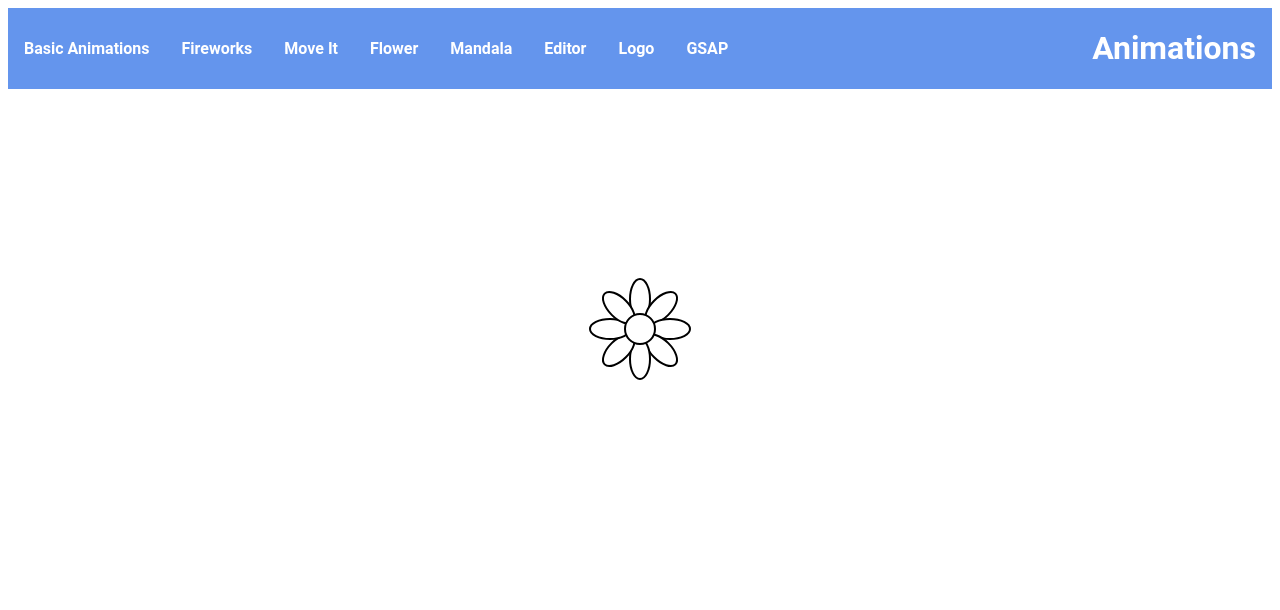
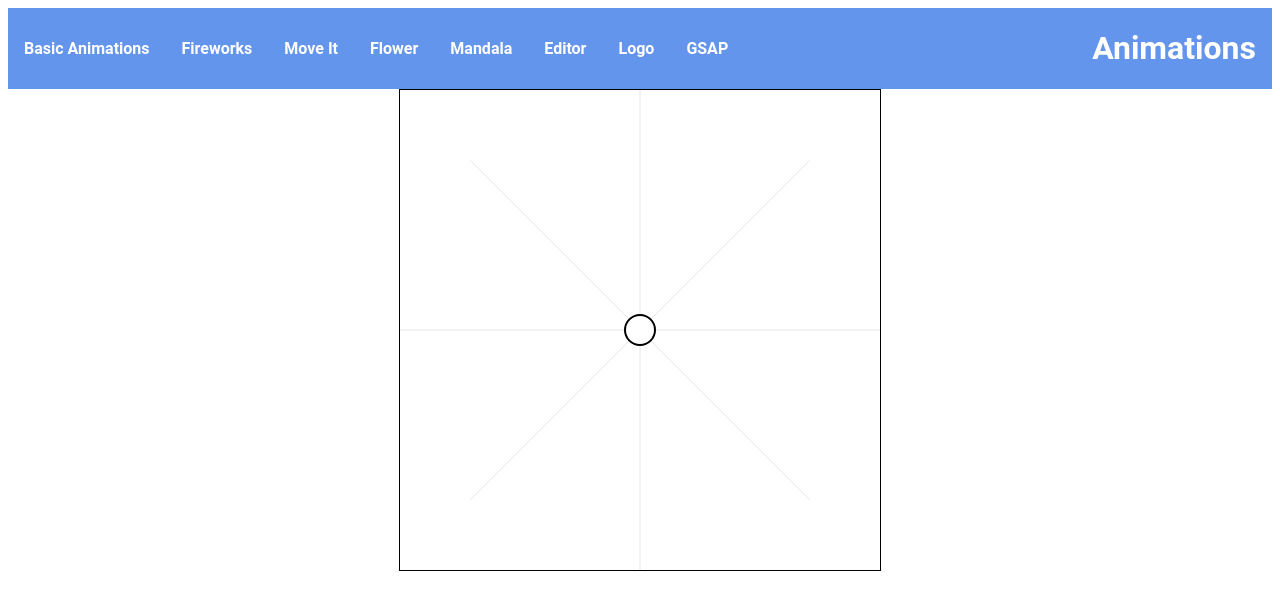
Before and after one commit to steffinchen/svg-animations, an Angular app: page /mandala-generator in a window 1280 px wide. Shown: the top 610 px of the page. Built offline with nearby package versions, Linux system fonts and the light colour scheme.

Commit message:
✨ more mandala drawing stuff

```diff
--- a/src/app/basic-animations/basic-animations.component.css
+++ b/src/app/basic-animations/basic-animations.component.css
@@ -30,7 +30,7 @@ polygon {
 
   stroke-dasharray: 100, 1000;
   stroke-dashoffset: 100;
-  transition: stroke-dashoffset 3s;
+  transition: stroke-dashoffset 3s ease-in-out;
 
   &.visible {
     stroke-dashoffset: 0;
--- a/src/app/fireworks/fireworks.ts
+++ b/src/app/fireworks/fireworks.ts
@@ -25,10 +25,19 @@ export class Fireworks {
     color: '#EC1B4B',
   }));
 
+  directionalGreen = Array.from({ length: 150 }).map(() => ({
+    angle: random(-40, 0),
+    distance: random(50, 250),
+    color: '#2E9598',
+  }));
+
   launchFirework() {
     this.firework.set(this.colorful);
     setTimeout(() => {
       this.firework.set(this.smallRed);
-    }, 1000);
+      setTimeout(() => {
+        this.firework.set(this.directionalGreen);
+      }, 800);
+    }, 800);
   }
 }
--- a/src/app/manadala-generator/manadala-generator.css
+++ b/src/app/manadala-generator/manadala-generator.css
@@ -9,4 +9,5 @@ svg {
   stroke: black;
   stroke-width: 2px;
   fill: white;
+  border: 1px solid black;
 }
--- a/src/app/manadala-generator/manadala-generator.html
+++ b/src/app/manadala-generator/manadala-generator.html
@@ -1,19 +1,23 @@
 <div class="container">
-  <svg height="480" width="480" viewBox="0 0 480 480">
-    @for (el of mandala; track el) {
-      @if (el.type == 'ellipse') {
-        <g transform="translate(240,240)">
-          @for (i of noOfSegments; track i) {
-            <ellipse
-              [attr.transform]="'rotate(' + i * segmentAngle + ')'"
-              cx="0"
-              [attr.cy]="-1 * el.distance"
-              [attr.rx]="el.rx"
-              [attr.ry]="el.ry"
-            ></ellipse>
-          }
-        </g>
-      }
+  <svg
+    #svg
+    height="480"
+    width="480"
+    viewBox="0 0 480 480"
+    (mousedown)="mouseDown($event)"
+    (mouseup)="mouseUp($event)"
+    (mousemove)="mouseMove($event)"
+    (click)="getCoordinates($event)"
+  >
+    @for (i of segmentsArray; track i) {
+      <line
+        x1="240"
+        y1="240"
+        [attr.x2]="240 + 240 * Math.cos((i * segmentAngle * Math.PI) / 180)"
+        [attr.y2]="240 + 240 * Math.sin((i * segmentAngle * Math.PI) / 180)"
+        stroke="hsl(0 0% 80%)"
+        stroke-width="0.5"
+      ></line>
     }
     <circle cx="240" cy="240" r="15"></circle>
   </svg>
--- a/src/app/manadala-generator/manadala-generator.ts
+++ b/src/app/manadala-generator/manadala-generator.ts
@@ -1,4 +1,4 @@
-import { Component } from '@angular/core';
+import { Component, effect, ElementRef, signal, ViewChild } from '@angular/core';
 
 @Component({
   selector: 'app-manadala-generator',
@@ -7,8 +7,119 @@ import { Component } from '@angular/core';
   styleUrl: './manadala-generator.css',
 })
 export class ManadalaGenerator {
-  noOfSegments = Array.from({ length: 8 }).map((_, i) => i);
-  segmentAngle = 360 / this.noOfSegments.length;
+  protected readonly Math = Math;
 
-  mandala = [{ type: 'ellipse', distance: 30, rx: 10, ry: 20 }];
+  @ViewChild('svg', { static: true }) svgElement!: ElementRef<SVGSVGElement>;
+
+  noOfSegments = 8;
+  segmentAngle = 360 / this.noOfSegments;
+  segmentsArray = Array.from({ length: this.noOfSegments }, (_, i) => i);
+
+  isDrawing = signal(false);
+  points = signal<Array<{ x: number; y: number }>>([]);
+
+  currentPath?: SVGPathElement = undefined;
+
+  limitDrawingArea = signal(true);
+
+  constructor() {
+    effect(() => {
+      if (!this.isDrawing() || !this.currentPath) return;
+
+      const pathData = this.pointsToPath(this.points());
+      this.currentPath.setAttribute('d', pathData);
+    });
+  }
+
+  mouseDown($event: MouseEvent) {
+    console.log('Mouse down at', this.getCoordinates($event));
+    this.isDrawing.set(true);
+    this.points.set([this.getCoordinates($event)]);
+
+    this.currentPath = document.createElementNS('http://www.w3.org/2000/svg', 'path');
+    this.svgElement.nativeElement.appendChild(this.currentPath);
+  }
+
+  mouseMove($event: MouseEvent) {
+    if (!this.isDrawing()) return;
+    console.log('Mouse move at');
+    const coords = this.getCoordinates($event);
+
+    if (this.limitDrawingArea() && !this.isPointInFirstSlice(coords.x, coords.y)) {
+      return;
+    }
+
+    this.points.update((pts) => [...pts, coords]);
+  }
+
+  mouseUp($event: MouseEvent) {
+    console.log('Mouse up at', this.getCoordinates($event));
+    this.isDrawing.set(false);
+    this.createMandalaSymmetry(this.currentPath);
+  }
+
+  pointsToPath(points: Array<{ x: number; y: number }>): string {
+    return points.map((p, i) => `${i === 0 ? 'M' : 'L'} ${p.x} ${p.y}`).join(' ');
+  }
+
+  getCoordinates($event: MouseEvent): { x: number; y: number } {
+    const rect = this.svgElement.nativeElement.getBoundingClientRect();
+    const x = $event.clientX - rect.left;
+    const y = $event.clientY - rect.top;
+    return { x, y };
+  }
+
+  isPointInFirstSlice(x: number, y: number): boolean {
+    const svg = this.svgElement.nativeElement;
+    const centerX = svg.viewBox.baseVal.width / 2;
+    const centerY = svg.viewBox.baseVal.height / 2;
+
+    // Calculate angle from center to point (in degrees)
+    // atan2 returns angle in radians from -PI to PI
+    const dx = x - centerX;
+    const dy = y - centerY;
+    const angleRad = Math.atan2(dy, dx);
+    const angleDeg = angleRad * (180 / Math.PI);
+
+    // Normalize to 0-360 range
+    const normalizedAngle = (angleDeg + 360) % 360;
+
+    // Calculate the slice range
+    const sliceAngle = this.segmentAngle / 2;
+
+    // Check if point is in first slice (0 to sliceAngle)
+    // Assuming 0° is pointing right (positive X axis)
+    return normalizedAngle >= 0 && normalizedAngle <= sliceAngle;
+  }
+
+  createMandalaSymmetry(path: SVGPathElement | undefined, segments = 8) {
+    if (!path) return;
+    const svg = this.svgElement.nativeElement;
+    const centerX = svg.viewBox.baseVal.width / 2;
+    const centerY = svg.viewBox.baseVal.height / 2;
+    const angleStep = 360 / segments;
+
+    // Create a group to hold all symmetrical copies
+    const group = document.createElementNS('http://www.w3.org/2000/svg', 'g');
+
+    for (let i = 0; i < segments; i++) {
+      const angle = i * angleStep;
+
+      // Create rotated copy
+      const rotated = path.cloneNode(true) as SVGPathElement;
+      rotated.setAttribute('transform', `rotate(${angle} ${centerX} ${centerY})`);
+      group.appendChild(rotated);
+
+      // Create mirrored + rotated copy
+      const mirrored = path.cloneNode(true) as SVGPathElement;
+      mirrored.setAttribute(
+        'transform',
+        `rotate(${angle} ${centerX} ${centerY}) scale(-1, 1) translate(${-2 * centerX}, 0)`,
+      );
+      group.appendChild(mirrored);
+    }
+
+    path.remove();
+    svg.appendChild(group);
+  }
 }
```
